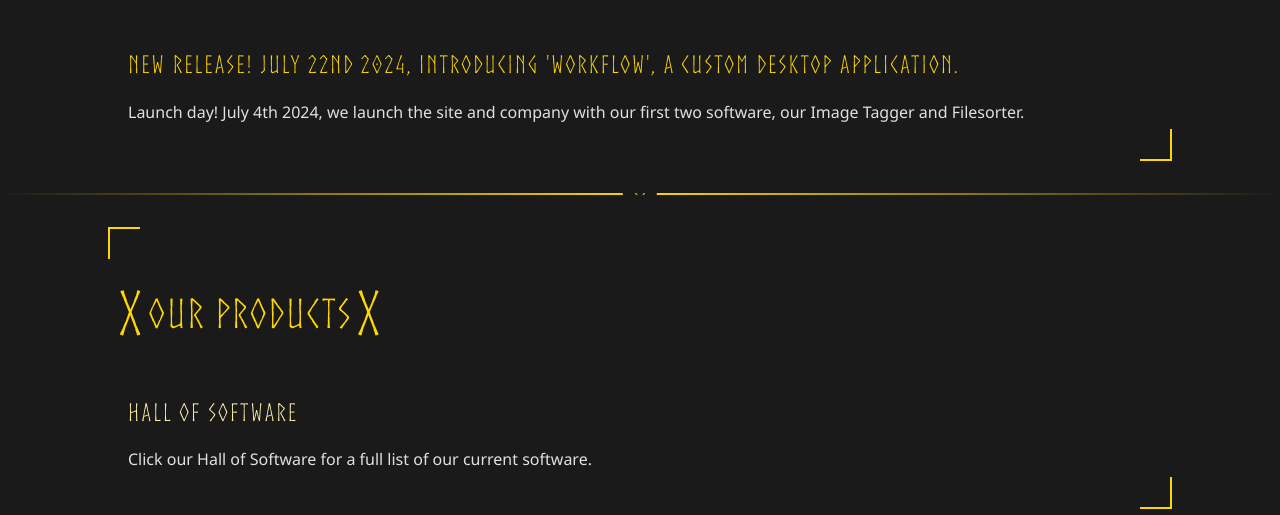
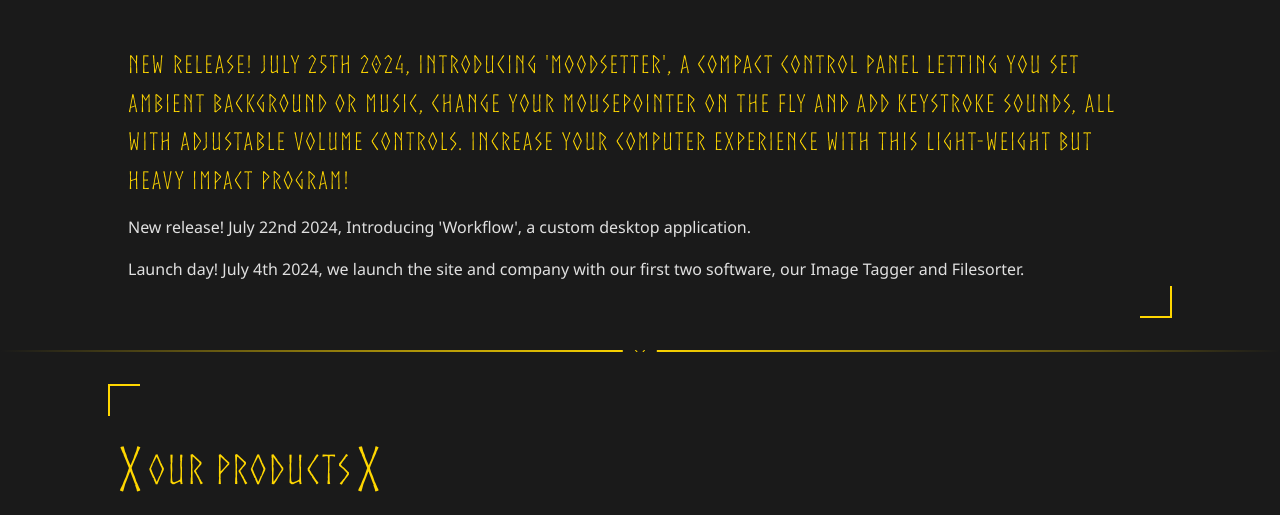
Before and after one commit to RagMagAa/Ravneheim, a plain HTML site: page index.html in a window 1280 px wide. Shown: the part 713-1228 px from the top of the page. Drawn offline with Linux system fonts and the light colour scheme.

Commit message:
New product, moodsetter

```diff
--- a/index.html
+++ b/index.html
@@ -32,7 +32,8 @@
 
         <section id="Latest" class="container nordic-frame">
             <h2 class="norse-header">Latest news</h2>
-            <h3>New release! July 22nd 2024, Introducing 'Workflow', a custom desktop application.</h3>
+            <h3>New release! July 25th 2024, Introducing 'Moodsetter', a compact control panel letting you set ambient background or music, change your mousepointer on the fly and add keystroke sounds, all with adjustable volume controls. Increase your computer experience with this light-weight but heavy impact program! </h3>
+            <p>New release! July 22nd 2024, Introducing 'Workflow', a custom desktop application.</p>
             <p>Launch day! July 4th 2024, we launch the site and company with our first two software, our Image Tagger and Filesorter.</p>
 
         </section>
```
Also changed, not shown: products.html (+2 -2 lines).
